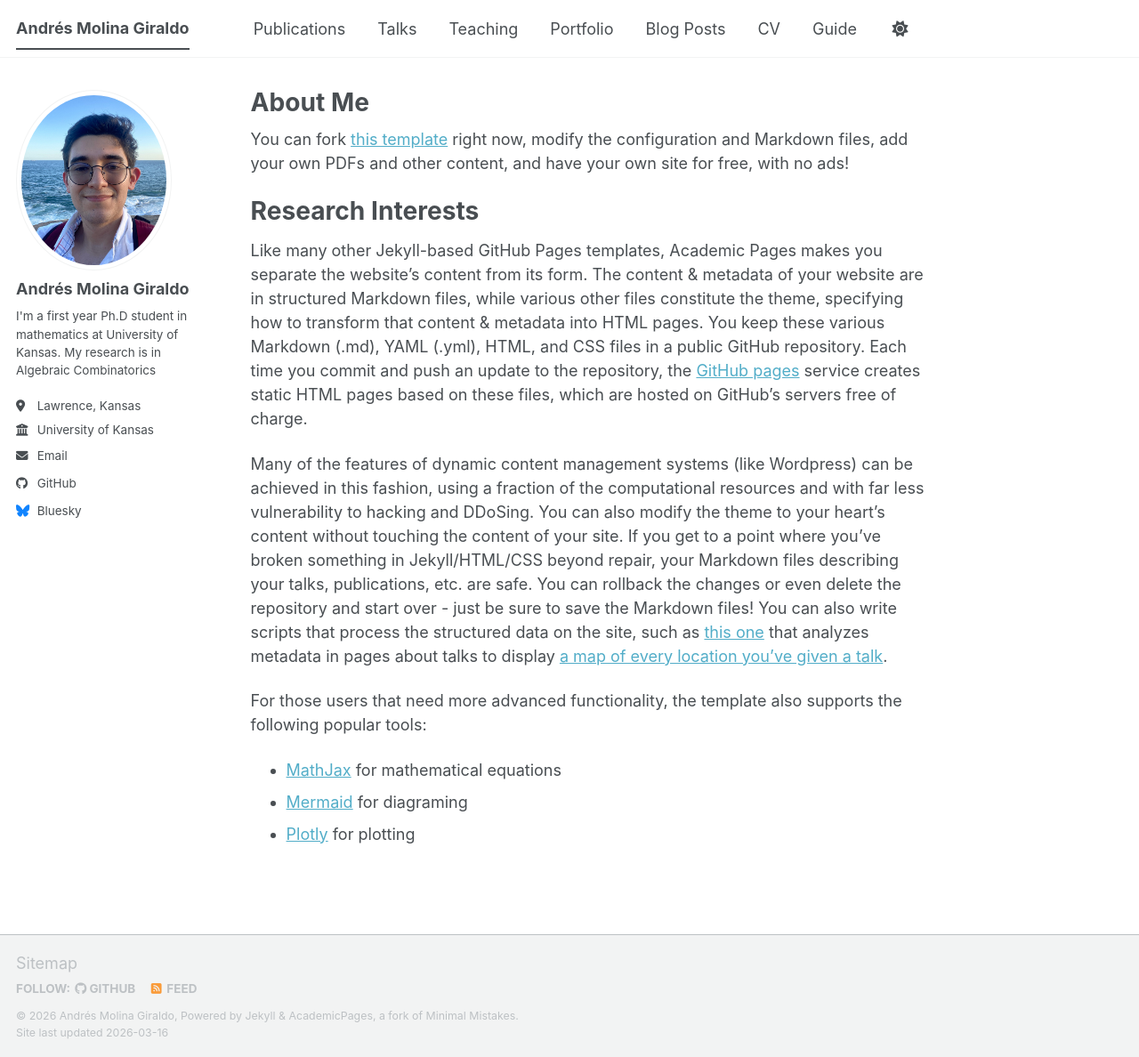
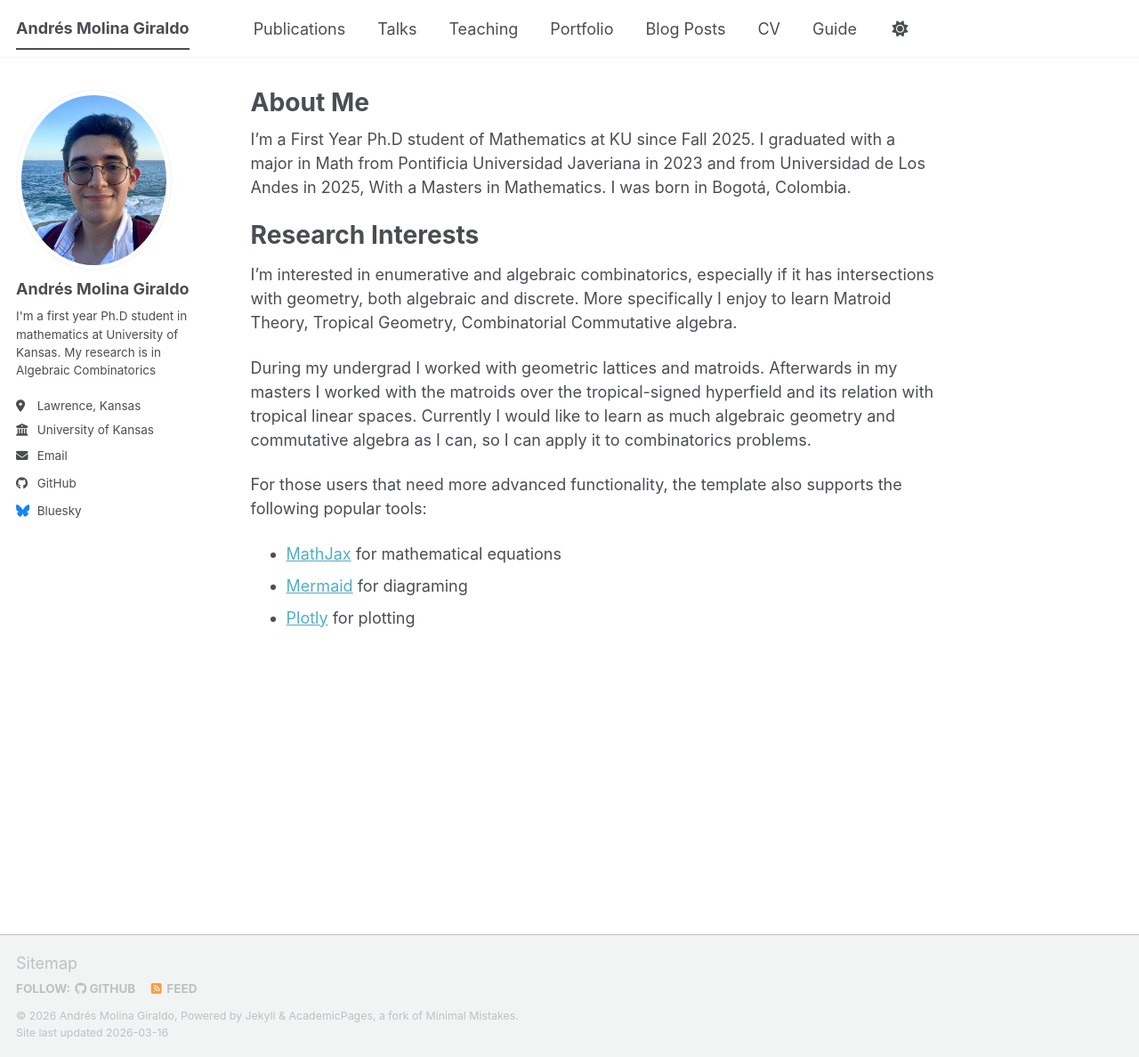
Before and after one commit to andmol20/andmol20.github.io, a Jekyll site: the page built from _pages/about.md, in a window 1280 px wide and 1188 px high. Shown: the whole window at 89% size. Built offline with Jekyll 4.4.1, drawn with Linux system fonts in a browser that asks for light colours; a script bundle is joined from its source files by our own code; library files that are not in the unit come from our copies.

Commit message:
Update about.md

```diff
--- a/_pages/about.md
+++ b/_pages/about.md
@@ -8,14 +8,13 @@ redirect_from:
 ---
 
 
-
- You can fork [this template](https://github.com/academicpages/academicpages.github.io) right now, modify the configuration and Markdown files, add your own PDFs and other content, and have your own site for free, with no ads!
+ I'm a First Year Ph.D student of Mathematics at KU since Fall 2025. I graduated with a major in Math from Pontificia Universidad Javeriana in 2023 and from Universidad de Los Andes in 2025, With a Masters in Mathematics. I was born in Bogotá, Colombia.
 
 Research Interests
 ======
-Like many other Jekyll-based GitHub Pages templates, Academic Pages makes you separate the website's content from its form. The content & metadata of your website are in structured Markdown files, while various other files constitute the theme, specifying how to transform that content & metadata into HTML pages. You keep these various Markdown (.md), YAML (.yml), HTML, and CSS files in a public GitHub repository. Each time you commit and push an update to the repository, the [GitHub pages](https://pages.github.com/) service creates static HTML pages based on these files, which are hosted on GitHub's servers free of charge.
+I'm interested in enumerative and algebraic combinatorics, especially if it has intersections with geometry, both algebraic and discrete. More specifically I enjoy to learn Matroid Theory, Tropical Geometry, Combinatorial Commutative algebra.
 
-Many of the features of dynamic content management systems (like Wordpress) can be achieved in this fashion, using a fraction of the computational resources and with far less vulnerability to hacking and DDoSing. You can also modify the theme to your heart's content without touching the content of your site. If you get to a point where you've broken something in Jekyll/HTML/CSS beyond repair, your Markdown files describing your talks, publications, etc. are safe. You can rollback the changes or even delete the repository and start over - just be sure to save the Markdown files! You can also write scripts that process the structured data on the site, such as [this one](https://github.com/academicpages/academicpages.github.io/blob/master/talkmap.ipynb) that analyzes metadata in pages about talks to display [a map of every location you've given a talk](https://academicpages.github.io/talkmap.html).
+During my undergrad I worked with geometric lattices and matroids. Afterwards in my masters I worked with the matroids over the tropical-signed hyperfield and its relation with tropical linear spaces. Currently I would like to learn as much algebraic geometry and commutative algebra as I can, so I can apply it to combinatorics problems.
 
 For those users that need more advanced functionality, the template also supports the following popular tools:
 - [MathJax](https://www.mathjax.org/) for mathematical equations
```
